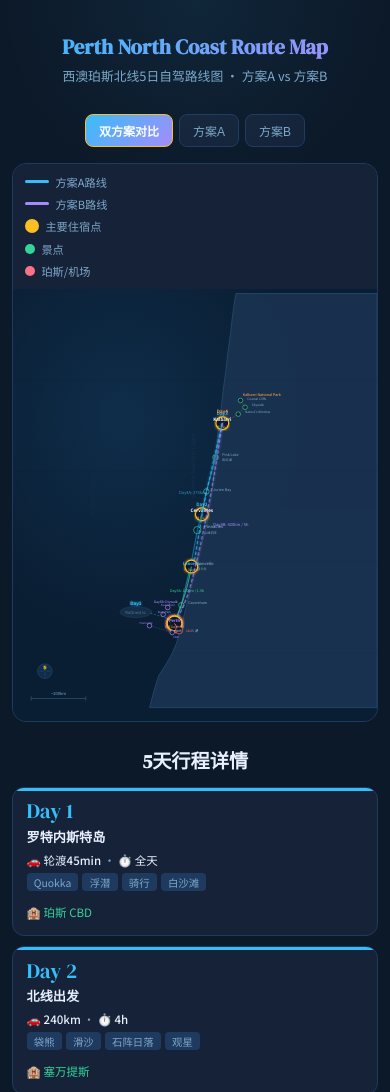
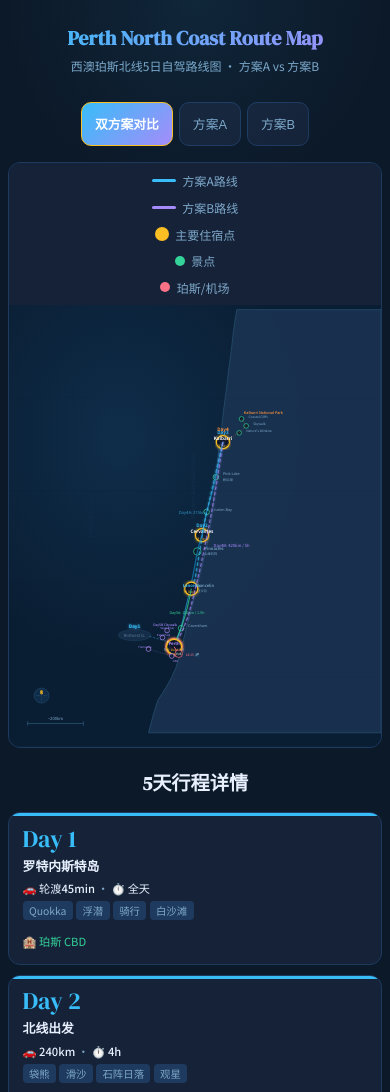
Before and after one commit to SleepySanjinLi/perth-travel-guide, a plain HTML site: page route-map.html in a window 390 px wide. Shown: the top 1092 px of the page. Drawn offline with Linux system fonts and the light colour scheme.

Commit message:
优化路线图移动端适配

```diff
--- a/route-map.html
+++ b/route-map.html
@@ -22,114 +22,106 @@
             --rose: #fb7185;
         }
         * { margin: 0; padding: 0; box-sizing: border-box; }
-        body { font-family: 'Noto Sans SC', sans-serif; background: var(--bg); color: var(--text); min-height: 100vh; }
+        body { font-family: 'Noto Sans SC', sans-serif; background: var(--bg); color: var(--text); min-height: 100vh; -webkit-text-size-adjust: 100%; }
+        img, svg { max-width: 100%; height: auto; }
 
-        .hero { text-align: center; padding: 2.5rem 2rem 1rem; }
+        .hero { text-align: center; padding: 2rem 1.5rem 1rem; }
         .hero::before { content: ''; position: absolute; top: 0; left: 0; right: 0; height: 200px; background: radial-gradient(ellipse at 50% 0%, rgba(56,189,248,0.08) 0%, transparent 70%); pointer-events: none; }
-        .hero h1 { font-family: 'DM Serif Display', serif; font-size: clamp(1.6rem, 4vw, 2.5rem); background: linear-gradient(135deg, var(--accent-a), var(--accent-b)); -webkit-background-clip: text; -webkit-text-fill-color: transparent; background-clip: text; margin-bottom: 0.3rem; }
-        .hero p { color: var(--text-dim); font-size: 0.9rem; }
+        .hero h1 { font-family: 'DM Serif Display', serif; font-size: clamp(1.4rem, 5vw, 2.5rem); background: linear-gradient(135deg, var(--accent-a), var(--accent-b)); -webkit-background-clip: text; -webkit-text-fill-color: transparent; background-clip: text; margin-bottom: 0.3rem; }
+        .hero p { color: var(--text-dim); font-size: clamp(0.75rem, 2.5vw, 0.9rem); padding: 0 0.5rem; }
 
-        .plan-tabs { display: flex; justify-content: center; gap: 0.6rem; margin: 1.2rem 0; flex-wrap: wrap; }
-        .tab-btn { padding: 0.55rem 1.3rem; border-radius: 8px; border: 1.5px solid var(--border); background: var(--surface); color: var(--text-dim); font-size: 0.85rem; font-weight: 500; cursor: pointer; transition: all 0.3s; }
+        .plan-tabs { display: flex; justify-content: center; gap: 0.5rem; margin: 1rem 0; flex-wrap: wrap; padding: 0 0.5rem; }
+        .tab-btn { padding: 0.7rem 1.2rem; border-radius: 10px; border: 1.5px solid var(--border); background: var(--surface); color: var(--text-dim); font-size: clamp(0.8rem, 2.5vw, 0.9rem); font-weight: 500; cursor: pointer; transition: all 0.3s; min-height: 44px; touch-action: manipulation; }
+        .tab-btn:active { transform: scale(0.98); }
         .tab-btn:hover { border-color: var(--accent-a); color: var(--text); }
         .tab-btn.active { color: #fff; font-weight: 700; }
         .tab-btn.active[data-plan="a"] { background: var(--accent-a); border-color: var(--accent-a); }
         .tab-btn.active[data-plan="b"] { background: var(--accent-b); border-color: var(--accent-b); }
         .tab-btn.active[data-plan="both"] { background: linear-gradient(135deg, var(--accent-a), var(--accent-b)); border-color: var(--gold); }
 
-        .main-container { max-width: 1100px; margin: 0 auto; padding: 0 1rem 3rem; }
+        .main-container { max-width: 1100px; margin: 0 auto; padding: 0 1rem 2rem; }
 
         .map-wrapper {
             background: var(--ocean);
-            border-radius: 20px;
+            border-radius: 16px;
             border: 1px solid var(--border);
             overflow: hidden;
-            margin: 1.5rem 0;
+            margin: 1rem 0;
             position: relative;
         }
         .map-svg { width: 100%; height: auto; display: block; }
 
         .legend-bar {
-            display: flex; justify-content: center; gap: 1.5rem; padding: 0.75rem 1rem;
+            display: flex; justify-content: center; gap: 1rem; padding: 0.75rem 1rem;
             background: var(--surface); flex-wrap: wrap;
         }
-        .legend-item { display: flex; align-items: center; gap: 0.4rem; font-size: 0.78rem; color: var(--text-dim); }
-        .legend-dot { width: 10px; height: 10px; border-radius: 50%; }
-        .legend-line { width: 24px; height: 3px; border-radius: 2px; }
+        .legend-item { display: flex; align-items: center; gap: 0.4rem; font-size: clamp(0.7rem, 2vw, 0.8rem); color: var(--text-dim); }
+        .legend-dot { width: 10px; height: 10px; border-radius: 50%; flex-shrink: 0; }
+        .legend-line { width: 24px; height: 3px; border-radius: 2px; flex-shrink: 0; }
 
         /* Day info cards below map */
-        .day-info-section { margin-top: 2rem; }
-        .day-info-section h2 { text-align: center; font-family: 'DM Serif Display', serif; font-size: 1.4rem; margin-bottom: 1.2rem; color: var(--text); }
+        .day-info-section { margin-top: 1.5rem; }
+        .day-info-section h2 { text-align: center; font-family: 'DM Serif Display', serif; font-size: clamp(1.2rem, 3.5vw, 1.5rem); margin-bottom: 1rem; color: var(--text); }
         .day-cards { display: grid; grid-template-columns: repeat(auto-fit, minmax(200px, 1fr)); gap: 0.75rem; }
         .day-info-card {
             background: var(--surface); border-radius: 12px; padding: 1rem; border: 1px solid var(--border);
             transition: all 0.3s; position: relative; overflow: hidden;
         }
         .day-info-card:hover { transform: translateY(-2px); box-shadow: 0 8px 25px rgba(0,0,0,0.3); }
+        .day-info-card:active { transform: scale(0.99); }
         .day-info-card::before { content: ''; position: absolute; top: 0; left: 0; right: 0; height: 3px; }
         .day-info-card.common::before { background: var(--accent-a); }
         .day-info-card.a-only::before { background: var(--accent-a); }
         .day-info-card.b-only::before { background: var(--accent-b); }
         .day-info-card.split::before { background: linear-gradient(90deg, var(--accent-a), var(--accent-b)); }
 
-        .day-info-card .day-num { font-family: 'DM Serif Display', serif; font-size: 1.8rem; line-height: 1; margin-bottom: 0.3rem; }
+        .day-info-card .day-num { font-family: 'DM Serif Display', serif; font-size: clamp(1.5rem, 4vw, 1.8rem); line-height: 1; margin-bottom: 0.3rem; }
         .day-info-card.common .day-num { color: var(--accent-a); }
         .day-info-card.a-only .day-num { color: var(--accent-a); }
         .day-info-card.b-only .day-num { color: var(--accent-b); }
         .day-info-card.split .day-num { background: linear-gradient(135deg, var(--accent-a), var(--accent-b)); -webkit-background-clip: text; -webkit-text-fill-color: transparent; background-clip: text; }
-        .day-info-card h4 { font-size: 0.85rem; margin-bottom: 0.4rem; }
-        .day-info-card .info-row { font-size: 0.75rem; color: var(--text-dim); margin-bottom: 0.3rem; }
+        .day-info-card h4 { font-size: clamp(0.8rem, 2.5vw, 0.9rem); margin-bottom: 0.4rem; }
+        .day-info-card .info-row { font-size: clamp(0.7rem, 2vw, 0.78rem); color: var(--text-dim); margin-bottom: 0.3rem; line-height: 1.4; }
         .day-info-card .info-row span { color: var(--text); font-weight: 500; }
         .day-info-card .spots { display: flex; flex-wrap: wrap; gap: 0.25rem; margin-bottom: 0.4rem; }
-        .day-info-card .spot { background: var(--border); padding: 0.1rem 0.45rem; border-radius: 4px; font-size: 0.68rem; color: var(--text-dim); }
-        .day-info-card .hotel { display: inline-flex; align-items: center; gap: 0.2rem; font-size: 0.75rem; color: var(--green); }
+        .day-info-card .spot { background: var(--border); padding: 0.15rem 0.5rem; border-radius: 4px; font-size: clamp(0.65rem, 1.8vw, 0.72rem); color: var(--text-dim); }
+        .day-info-card .hotel { display: inline-flex; align-items: center; gap: 0.2rem; font-size: clamp(0.7rem, 2vw, 0.78rem); color: var(--green); }
 
         .diff-banner {
-            background: var(--surface); border: 1px dashed var(--gold); border-radius: 14px;
-            padding: 1.2rem; margin-top: 2rem;
+            background: var(--surface); border: 1px dashed var(--gold); border-radius: 12px;
+            padding: 1rem; margin-top: 1.5rem;
         }
-        .diff-banner h4 { color: var(--gold); margin-bottom: 0.75rem; font-size: 0.95rem; text-align: center; }
-        .diff-grid { display: grid; grid-template-columns: repeat(auto-fit, minmax(220px, 1fr)); gap: 0.6rem; }
-        .diff-item { background: rgba(255,255,255,0.03); padding: 0.7rem; border-radius: 8px; }
-        .diff-item .label { font-size: 0.7rem; color: var(--text-dim); margin-bottom: 0.3rem; }
+        .diff-banner h4 { color: var(--gold); margin-bottom: 0.75rem; font-size: clamp(0.85rem, 2.5vw, 1rem); text-align: center; }
+        .diff-grid { display: grid; grid-template-columns: repeat(auto-fit, minmax(200px, 1fr)); gap: 0.6rem; }
+        .diff-item { background: rgba(255,255,255,0.03); padding: 0.75rem; border-radius: 8px; }
+        .diff-item .label { font-size: clamp(0.68rem, 2vw, 0.75rem); color: var(--text-dim); margin-bottom: 0.3rem; }
         .diff-item .vals { display: flex; flex-direction: column; gap: 0.15rem; }
-        .diff-item .v { font-size: 0.78rem; font-weight: 500; }
+        .diff-item .v { font-size: clamp(0.72rem, 2vw, 0.82rem); font-weight: 500; }
         .diff-item .v.a { color: var(--accent-a); }
         .diff-item .v.b { color: var(--accent-b); }
         .hidden { display: none !important; }
 
+        /* Mobile responsive */
         @media (max-width: 768px) {
-            .hero { padding: 2rem 1rem 0.8rem; }
-            .hero h1 { font-size: 1.6rem; }
-            .hero p { font-size: 0.8rem; }
-            .plan-tabs { gap: 0.4rem; margin: 1rem 0; }
-            .tab-btn { padding: 0.5rem 1rem; font-size: 0.8rem; }
-            .main-container { padding: 0 0.75rem 2rem; }
-            .map-wrapper { border-radius: 14px; margin: 1rem 0; }
-            .legend-bar { gap: 0.8rem; padding: 0.6rem 0.75rem; }
-            .legend-item { font-size: 0.7rem; }
-            .day-info-section { margin-top: 1.5rem; }
-            .day-info-section h2 { font-size: 1.2rem; margin-bottom: 0.8rem; }
+            .hero { padding: 1.5rem 1rem 0.75rem; }
+            .plan-tabs { gap: 0.4rem; padding: 0 0.5rem; }
+            .tab-btn { padding: 0.65rem 1rem; font-size: 0.85rem; min-height: 44px; }
+            .main-container { padding: 0 0.5rem 1.5rem; }
+            .map-wrapper { border-radius: 12px; margin: 0.75rem 0; }
+            .legend-bar { gap: 0.6rem; padding: 0.6rem 0.5rem; flex-direction: column; align-items: center; }
+            .legend-item { font-size: 0.75rem; }
+            .day-info-section { margin-top: 1.25rem; }
             .day-cards { grid-template-columns: 1fr; gap: 0.6rem; }
             .day-info-card { padding: 0.85rem; }
-            .day-info-card .day-num { font-size: 1.5rem; }
-            .day-info-card h4 { font-size: 0.82rem; }
-            .day-info-card .info-row { font-size: 0.72rem; }
-            .day-info-card .spot { font-size: 0.65rem; }
-            .day-info-card .hotel { font-size: 0.72rem; }
-            .day-info-card.split > div:last-child { grid-template-columns: 1fr; gap: 0.4rem; }
-            .diff-banner { padding: 1rem; margin-top: 1.5rem; }
-            .diff-banner h4 { font-size: 0.85rem; }
+            .diff-banner { padding: 0.85rem; margin-top: 1.25rem; }
             .diff-grid { grid-template-columns: 1fr; gap: 0.5rem; }
-            .diff-item { padding: 0.6rem; }
-            .diff-item .label { font-size: 0.68rem; }
-            .diff-item .v { font-size: 0.72rem; }
         }
         @media (max-width: 480px) {
-            .hero h1 { font-size: 1.3rem; }
-            .tab-btn { padding: 0.45rem 0.8rem; font-size: 0.75rem; }
-            .legend-bar { flex-direction: column; align-items: flex-start; gap: 0.4rem; }
-            .day-info-card .day-num { font-size: 1.3rem; }
+            .hero h1 { font-size: 1.25rem; }
+            .hero p { font-size: 0.75rem; }
+            .tab-btn { padding: 0.6rem 0.8rem; font-size: 0.8rem; }
+            .day-info-card .spots { gap: 0.2rem; }
+            .day-info-card .spot { font-size: 0.65rem; padding: 0.12rem 0.4rem; }
         }
     </style>
 </head>
```
